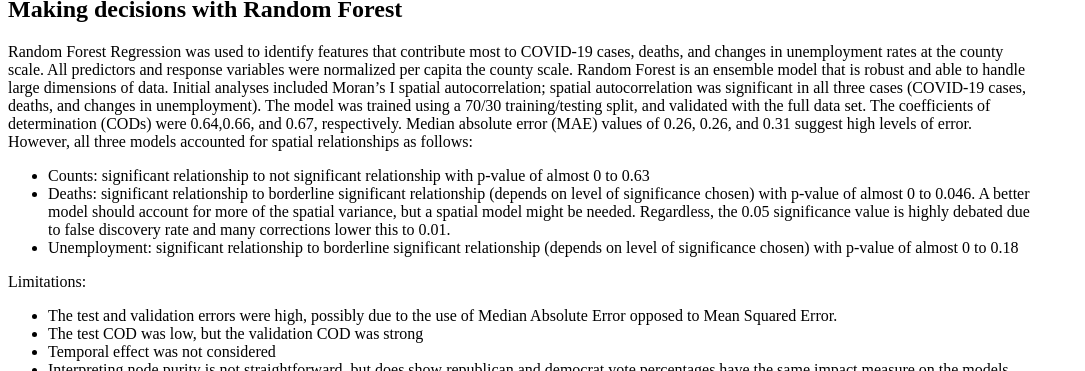
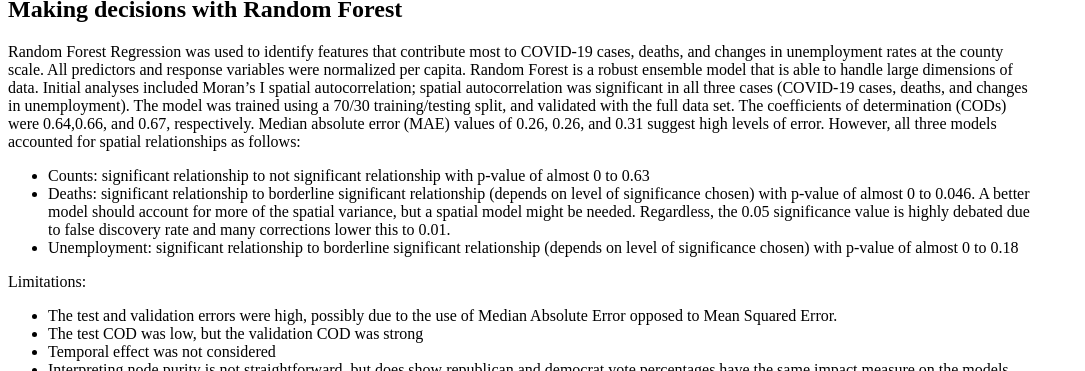
Before and after one commit to osiau/GIS713DataChallenge, a Jekyll site: the page built from Model.md, in a window 1280 px wide and 900 px high, scrolled down 1093 px, cut to the strip 217-588 px from the top of the window. Shown: the whole strip, without its empty margins (0-1085 px from the left). Built offline with Jekyll 4.4.1, drawn with Linux system fonts in a browser that asks for light colours; our own code applies the rules of GitHub Pages for plain Markdown files; a script that is not in the unit is left out; comment, search, counter and statistics services are not loaded.

Commit message:
small edits

```diff
--- a/Model.md
+++ b/Model.md
@@ -19,7 +19,7 @@ Pairwise linear regression model outcomes yielded significant correlations (but
 
 ## Making decisions with Random Forest
 
-Random Forest Regression was used to identify features that contribute most to COVID-19 cases, deaths, and changes in unemployment rates at the county scale.  All predictors and response variables were normalized per capita the county scale. Random Forest is an ensemble model that is robust and able to handle large dimensions of data. Initial analyses included Moran's I spatial autocorrelation; spatial autocorrelation was significant in all three cases (COVID-19 cases, deaths, and changes in unemployment). The model was trained using a 70/30 training/testing split, and validated with the full data set. The coefficients of determination (CODs) were 0.64,0.66, and 0.67, respectively. Median absolute error (MAE) values of  0.26, 0.26, and 0.31 suggest high levels of error. However, all three models accounted for spatial relationships as follows:
+Random Forest Regression was used to identify features that contribute most to COVID-19 cases, deaths, and changes in unemployment rates at the county scale.  All predictors and response variables were normalized per capita. Random Forest is a robust ensemble model that is able to handle large dimensions of data. Initial analyses included Moran's I spatial autocorrelation; spatial autocorrelation was significant in all three cases (COVID-19 cases, deaths, and changes in unemployment). The model was trained using a 70/30 training/testing split, and validated with the full data set. The coefficients of determination (CODs) were 0.64,0.66, and 0.67, respectively. Median absolute error (MAE) values of  0.26, 0.26, and 0.31 suggest high levels of error. However, all three models accounted for spatial relationships as follows:
 * Counts: significant relationship to not significant relationship with p-value of almost 0 to 0.63
 * Deaths: significant relationship to borderline significant relationship (depends on level of significance chosen) with p-value of almost 0 to 0.046. A better model should account for more of the spatial variance, but a spatial model might be needed.  Regardless, the 0.05 significance value is highly debated due to false discovery rate and many corrections lower this to 0.01.
 * Unemployment: significant relationship to borderline significant relationship (depends on level of significance chosen) with p-value of almost 0 to 0.18
```
